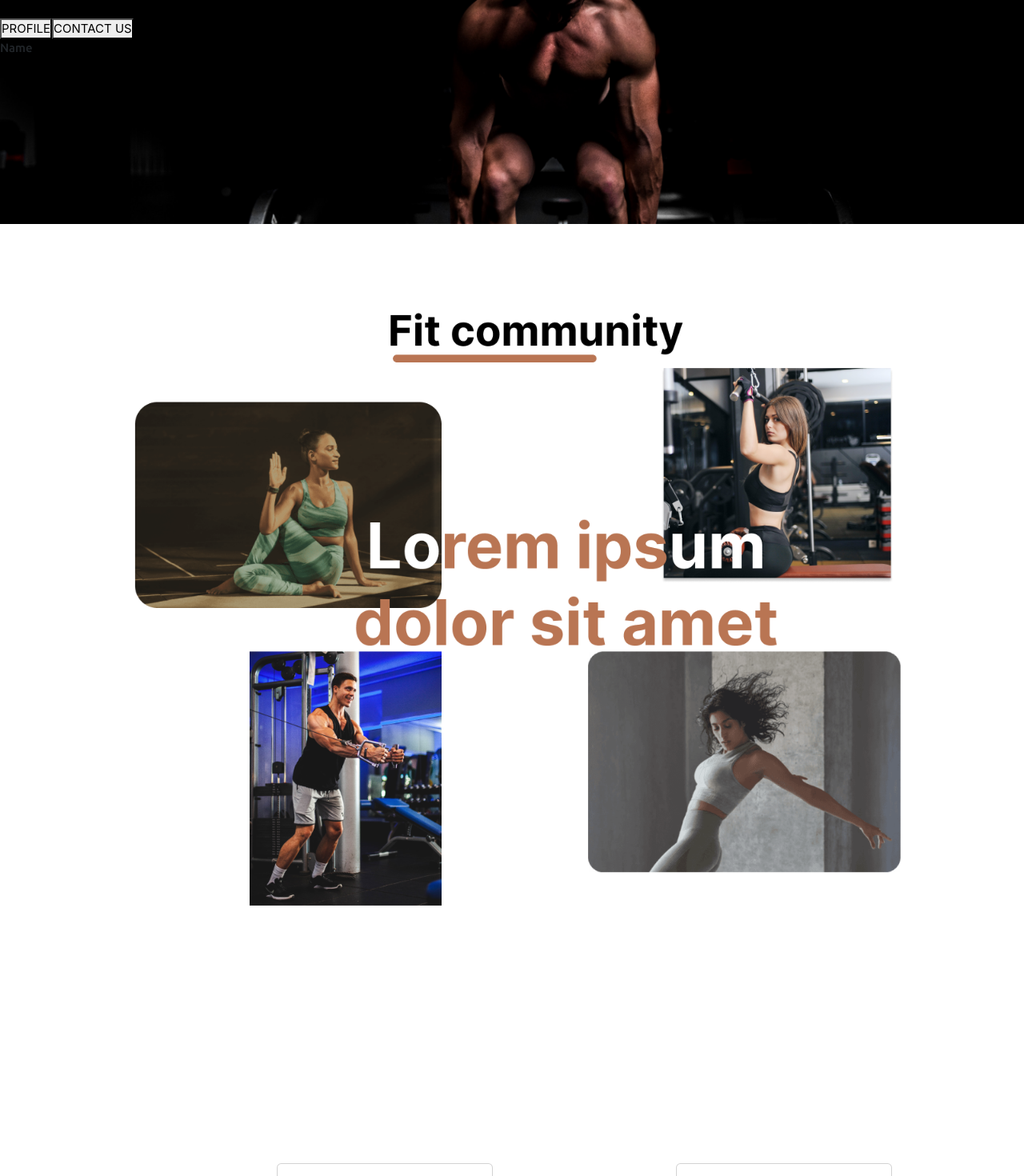
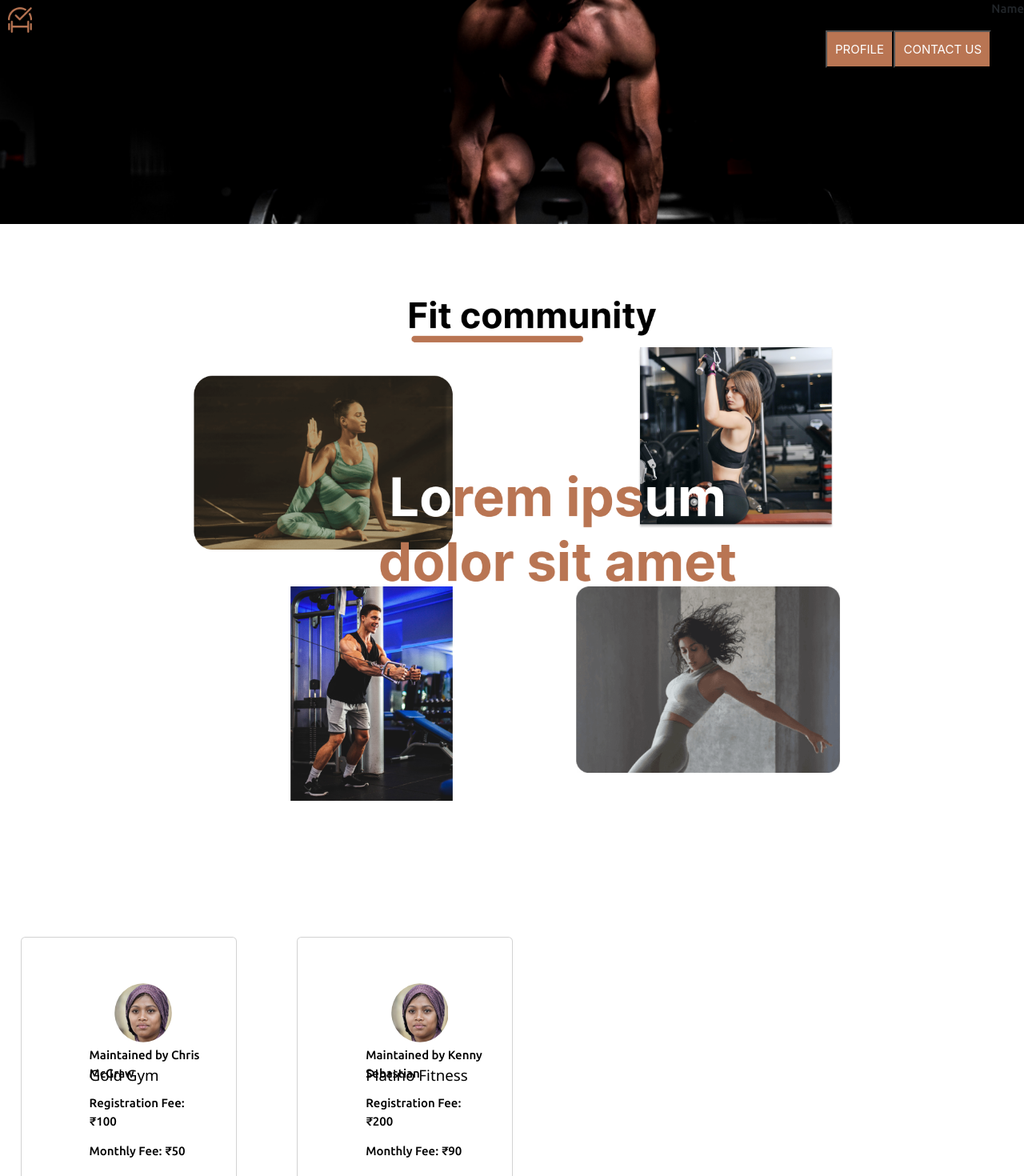
Before and after one commit to rebantac/gym_site, a React (Create React App) app in the folder client/: page /home in a window 1280 px wide. Shown: the top 1470 px of the page at 80% size. Built offline with nearby package versions, Linux system fonts and the light colour scheme; a web font is replaced by a local one.

Commit message:
add user card

```diff
--- a/client/src/components/Detail.css
+++ b/client/src/components/Detail.css
@@ -1,8 +1,8 @@
 .card{
-    position:absolute;
-    margin-top:9%;
-    height:400px;
-   margin-left:25%;
+    position: absolute;
+    margin-top: 9%;
+    height: 401px;
+    margin-left: 6%;
 }
 .card-title{
     position:absolute;
--- a/client/src/components/UserNavbar.jsx
+++ b/client/src/components/UserNavbar.jsx
@@ -2,18 +2,21 @@ import React from 'react'
 import { Link } from "react-router-dom";
 
 import logo from '../assets/logo.png'
+import "./userNavbar.css"
 
 const UserNavbar = () => {
   return (
-    <div >
+    <div className='main'>
       <div >
         <img className='logo' src={logo} alt='logo' height='50px' />
       </div>
 
-			<Link to='/profile'><button>PROFILE</button></Link>
-			<Link to=''><button>CONTACT US</button></Link>
+      <div className='btnn'>
+			<Link to='/profile'><button className='btn_'>PROFILE</button></Link>
+			<Link to=''><button className='btn_'>CONTACT US</button></Link>
 
 			<p>Name</p>
+      </div>
     </div>
   )
 }
--- /dev/null
+++ b/client/src/components/userNavbar.css
@@ -0,0 +1,14 @@
+.main{
+    display: flex;
+    display: flex;
+    justify-content: space-between;
+}
+/* .btn__{
+    width: 130%;
+    margin-right: 10%;
+} */
+
+.btnn{
+    display: flex;
+    flex-direction: row;
+}
--- a/client/src/pages/Home.jsx
+++ b/client/src/pages/Home.jsx
@@ -10,6 +10,7 @@ const Home = () => {
     <div className='back'>
       <UserNavbar />
       <img src={desktop} alt="" />
+      {/* <h1 className='heading'>C H O O S E  Y  O U R  O W N  T R A I N E R </h1> */}
       {data && data.map((element) => {
         return (
           <div className='card_'>
--- a/client/src/pages/home.css
+++ b/client/src/pages/home.css
@@ -6,8 +6,17 @@
 }
 
 .back img{
-   width: 100%;
-   margin-top: 18%;
-   margin-bottom: -15%;
-   padding: 5%;
+    width: 100%;
+    margin-top: 10%;
+    margin-bottom: -27%;
+    padding: 12%;
 }
+.card_ {
+    display: inline-block;
+    margin-top: 10%;
+    width: 35%;
+    margin: -4%;
+}
+.heading{
+    font-size: 10%;
+}
--- /dev/null
+++ b/package.json
@@ -0,0 +1,5 @@
+{
+  "dependencies": {
+    "bootstrap": "^5.2.3"
+  }
+}
```
Also changed, not shown: 1 other file (tests, documents, lock files or other folders).
